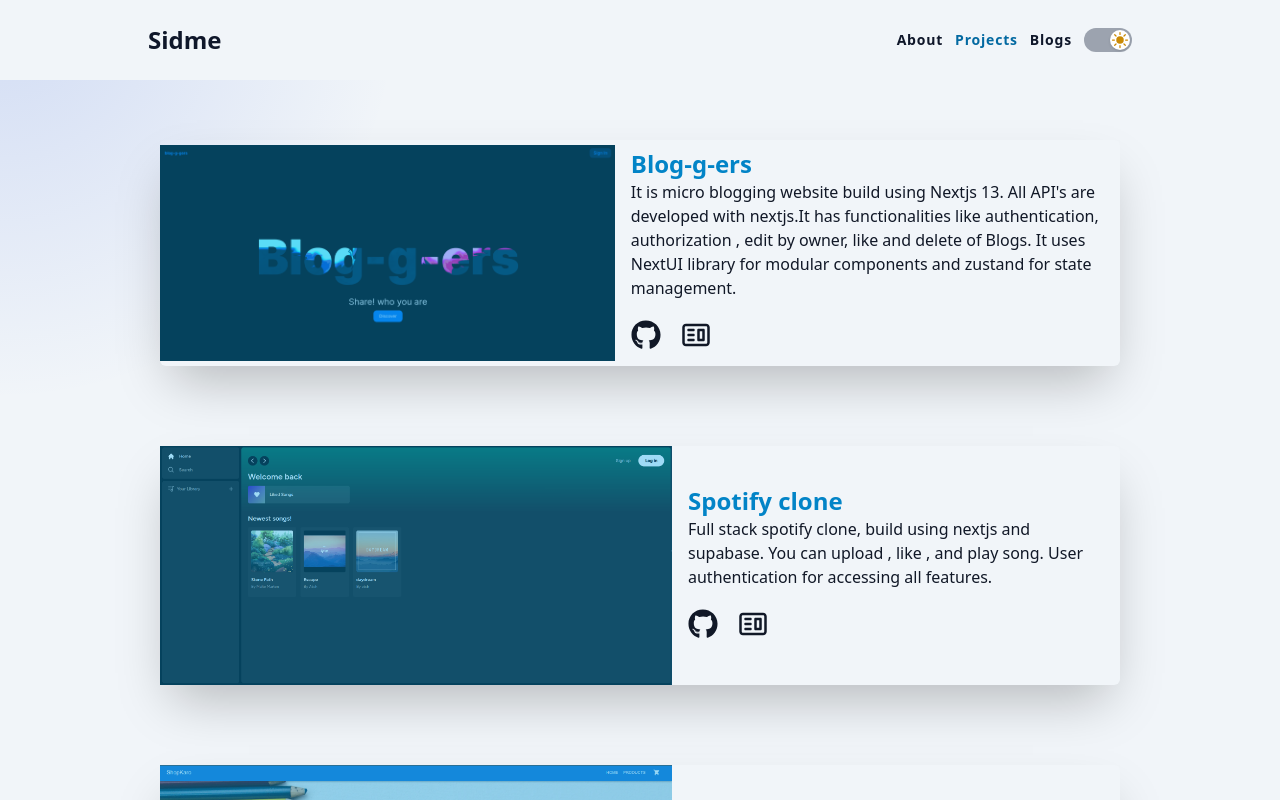
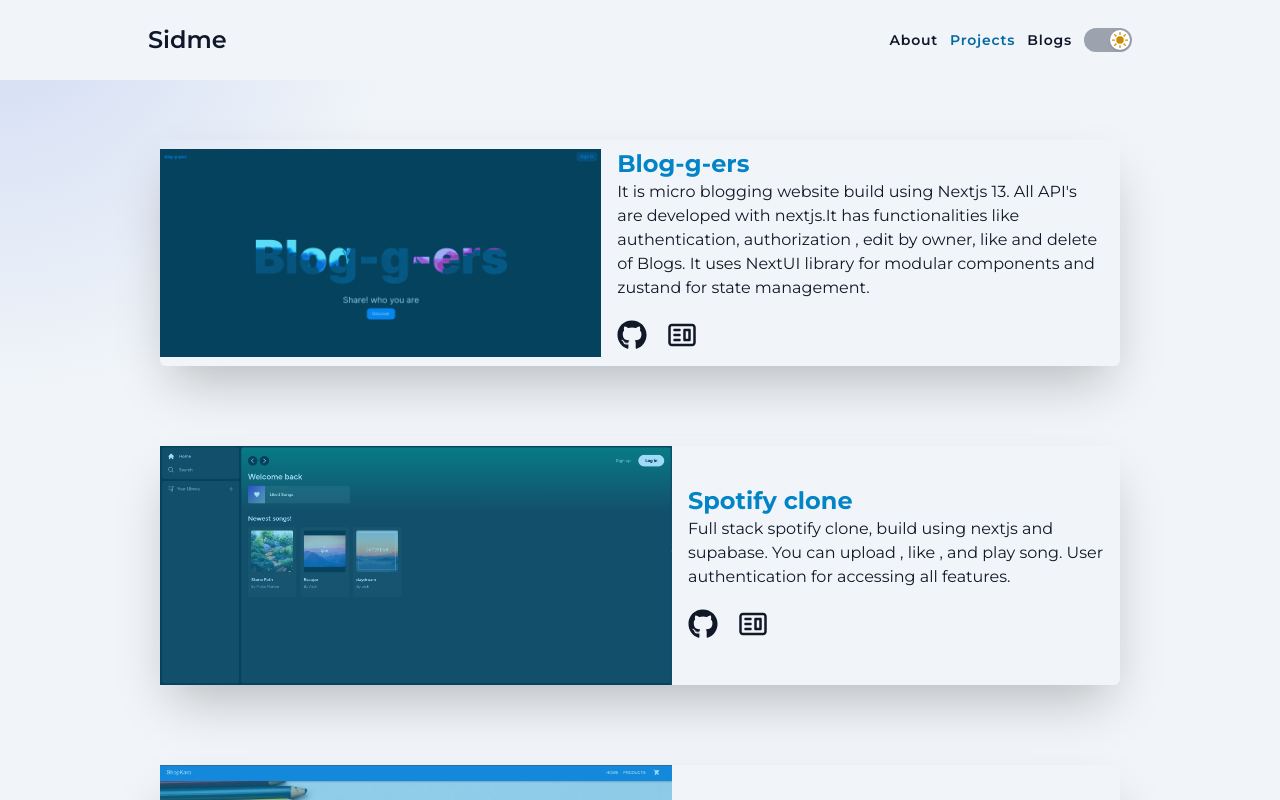
Before and after one commit to SiddharthaMishra-dev/Portfolio-react, a React (Vite) app: page /projects in a window 1280 px wide. Built offline with nearby package versions, Linux system fonts and the light colour scheme.

Commit message:
[ui]: change font and line height

```diff
--- a/index.html
+++ b/index.html
@@ -51,6 +51,19 @@
       name="google-site-verification"
       content="u3sPwekgp4i0VntaQAtskK9DlfhjB7wZx2gPvuK8N3Q"
     />
+    <link
+      rel="preconnect"
+      href="https://fonts.googleapis.com"
+    />
+    <link
+      rel="preconnect"
+      href="https://fonts.gstatic.com"
+      crossorigin
+    />
+    <link
+      href="https://fonts.googleapis.com/css2?family=Montserrat:ital,wght@0,100..900;1,100..900&display=swap"
+      rel="stylesheet"
+    />
     <script type="application/ld+json">
       {
         "@context": "https://schema.org",
--- a/src/index.css
+++ b/src/index.css
@@ -33,6 +33,10 @@
     --ring: 222.2 84% 4.9%;
 
     --radius: 0.5rem;
+  }
+
+  #root {
+    font-family: "Montserrat", sans-serif;
   }
 
   .dark {
--- a/src/pages/About.tsx
+++ b/src/pages/About.tsx
@@ -74,7 +74,7 @@
                   /&gt;
                 </p>
 
-                <div className="text-lg mt-4 tracking-normal">
+                <div className="text-lg mt-4 tracking-normal leading-8">
                   I am an undergraduate student with a passion for web development. Enjoy exploring
                   new technologies and using them. Always eager to work and collaborate with senior
                   and junior developers. Enthusiastic about learning and applying new technologies
@@ -155,7 +155,7 @@
             // style={{ zIndex: 10 }}
             className="connect dark:text-gray-200 text-gray-900 p-10  mb-32  sm:w-full"
           >
-            <p className="text-3xl text-center m-5">Connect with me</p>
+            <p className="text-4xl font-semibold text-center m-5">Connect with me</p>
             <div className="follow flex flex-col items-center">
               <p className="p-5 dark:text-slate-400 text-slate-900 text-base">Follow me on </p>
               <ul className="flex gap-5 p-5">
```
